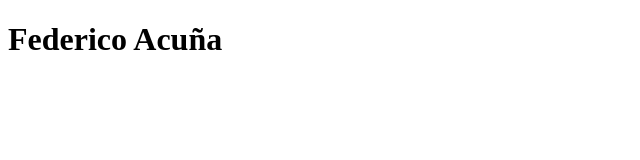
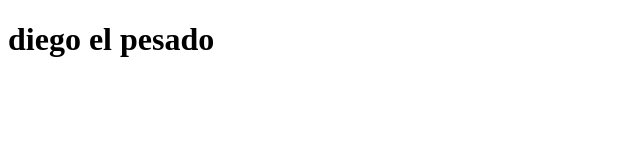
Before and after one commit to byalan23/alan, a plain HTML site: page index.html in a window 1280 px wide. Shown: the whole page, without its empty margins (0-640 px from the left). Drawn offline with Linux system fonts and the light colour scheme.

Commit message:
Update index.html

```diff
--- a/index.html
+++ b/index.html
@@ -1,6 +1,6 @@
 <!DOCTYPE html>
 <html>
   <body>
-    <h1>Federico Acuña</h1>
+    <h1>diego el pesado</h1>
   </body>
 </html>
```
